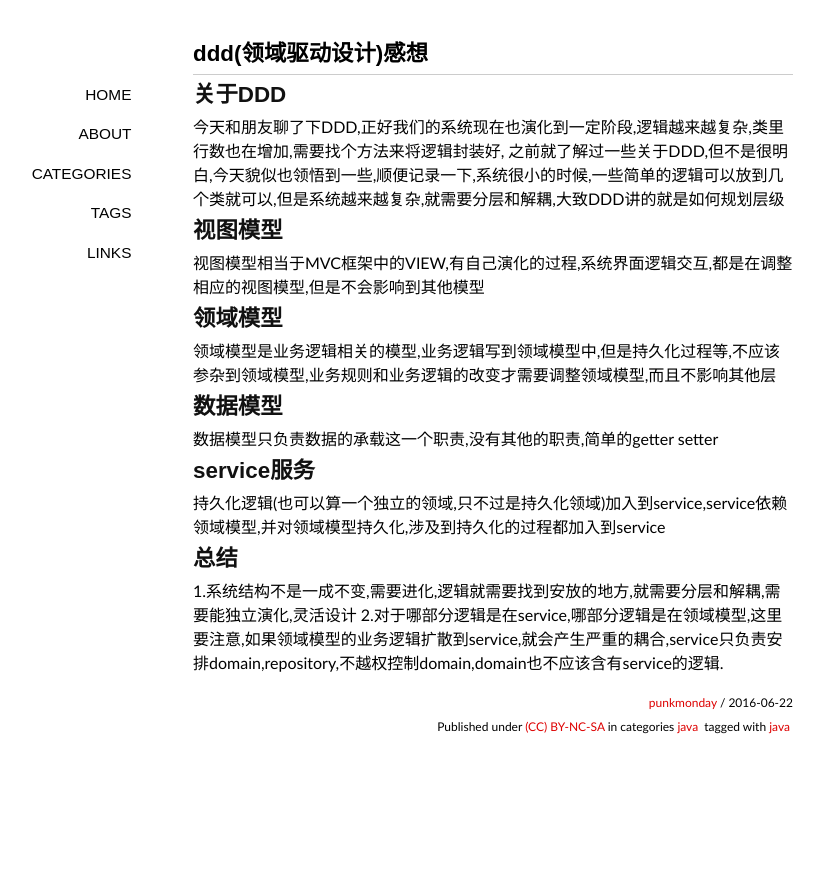
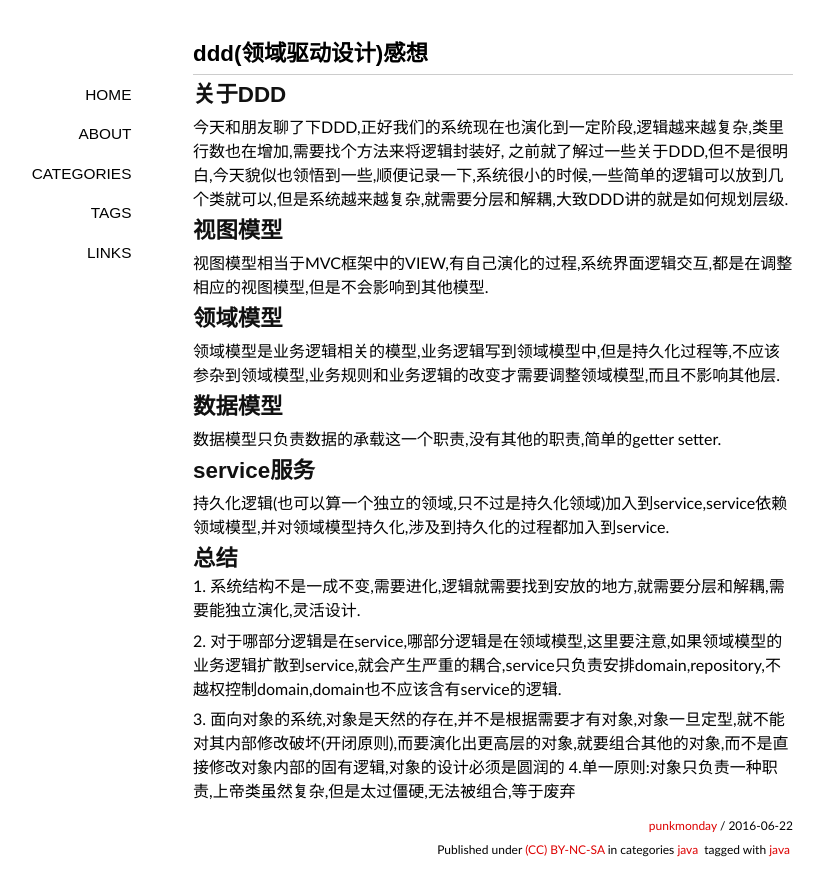
Before and after one commit to punkmonday/punkmonday.github.io, a Jekyll site: the page built from _posts/2016-06-22-ddd.md, in a window 1280 px wide. Shown: the top 896 px of the page, without its empty margins (147-970 px from the left). Built offline with Jekyll 4.4.1, drawn with Linux system fonts in a browser that asks for light colours; some web fonts are replaced; comment, search, counter and statistics services are not loaded.

Commit message:
Updated 2016-06-22-ddd.md

```diff
--- a/_posts/2016-06-22-ddd.md
+++ b/_posts/2016-06-22-ddd.md
@@ -11,25 +11,27 @@ tag:
 ## 关于DDD
 
 今天和朋友聊了下DDD,正好我们的系统现在也演化到一定阶段,逻辑越来越复杂,类里行数也在增加,需要找个方法来将逻辑封装好,
-之前就了解过一些关于DDD,但不是很明白,今天貌似也领悟到一些,顺便记录一下,系统很小的时候,一些简单的逻辑可以放到几个类就可以,但是系统越来越复杂,就需要分层和解耦,大致DDD讲的就是如何规划层级
+之前就了解过一些关于DDD,但不是很明白,今天貌似也领悟到一些,顺便记录一下,系统很小的时候,一些简单的逻辑可以放到几个类就可以,但是系统越来越复杂,就需要分层和解耦,大致DDD讲的就是如何规划层级.
 
 ## 视图模型
 
-视图模型相当于MVC框架中的VIEW,有自己演化的过程,系统界面逻辑交互,都是在调整相应的视图模型,但是不会影响到其他模型
+视图模型相当于MVC框架中的VIEW,有自己演化的过程,系统界面逻辑交互,都是在调整相应的视图模型,但是不会影响到其他模型.
 
 ## 领域模型
 
-领域模型是业务逻辑相关的模型,业务逻辑写到领域模型中,但是持久化过程等,不应该参杂到领域模型,业务规则和业务逻辑的改变才需要调整领域模型,而且不影响其他层
+领域模型是业务逻辑相关的模型,业务逻辑写到领域模型中,但是持久化过程等,不应该参杂到领域模型,业务规则和业务逻辑的改变才需要调整领域模型,而且不影响其他层.
 
 ## 数据模型
 
-数据模型只负责数据的承载这一个职责,没有其他的职责,简单的getter setter
+数据模型只负责数据的承载这一个职责,没有其他的职责,简单的getter setter.
 
 ## service服务
 
-持久化逻辑(也可以算一个独立的领域,只不过是持久化领域)加入到service,service依赖领域模型,并对领域模型持久化,涉及到持久化的过程都加入到service
+持久化逻辑(也可以算一个独立的领域,只不过是持久化领域)加入到service,service依赖领域模型,并对领域模型持久化,涉及到持久化的过程都加入到service.
 
 ## 总结
 
-1.系统结构不是一成不变,需要进化,逻辑就需要找到安放的地方,就需要分层和解耦,需要能独立演化,灵活设计
-2.对于哪部分逻辑是在service,哪部分逻辑是在领域模型,这里要注意,如果领域模型的业务逻辑扩散到service,就会产生严重的耦合,service只负责安排domain,repository,不越权控制domain,domain也不应该含有service的逻辑.
+1. 系统结构不是一成不变,需要进化,逻辑就需要找到安放的地方,就需要分层和解耦,需要能独立演化,灵活设计.
+2. 对于哪部分逻辑是在service,哪部分逻辑是在领域模型,这里要注意,如果领域模型的业务逻辑扩散到service,就会产生严重的耦合,service只负责安排domain,repository,不越权控制domain,domain也不应该含有service的逻辑.
+3. 面向对象的系统,对象是天然的存在,并不是根据需要才有对象,对象一旦定型,就不能对其内部修改破坏(开闭原则),而要演化出更高层的对象,就要组合其他的对象,而不是直接修改对象内部的固有逻辑,对象的设计必须是圆润的
+4.单一原则:对象只负责一种职责,上帝类虽然复杂,但是太过僵硬,无法被组合,等于废弃
```
